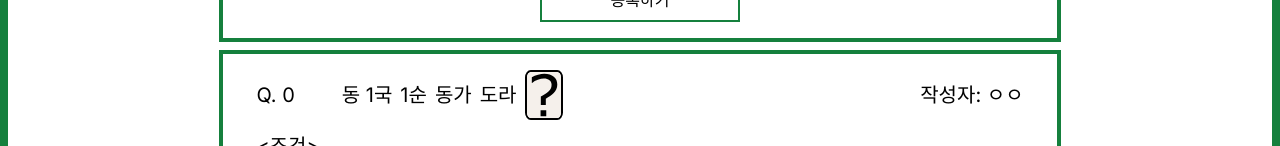
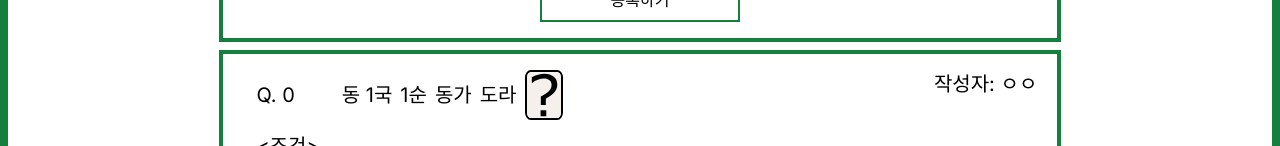
Before and after one commit to choyj2012/nnkr, a Next.js app: page /questions/add in a window 1280 px wide. Shown: the part 654-800 px from the top of the page. Built offline with nearby package versions, Linux system fonts and the light colour scheme; no server answers.

Commit message:
css 수정

```diff
--- a/components/Card/card.tsx
+++ b/components/Card/card.tsx
@@ -8,7 +8,7 @@ export default function Card({ q, selecthai, children }: { q: Question, selectha
       className="
         mx-auto my-2 px-[4%] py-4 flex flex-col
         border-4 border-green-700
-        *:text-base lg:*:text-xl"
+        *:text-base lg:*:text-xl relative"
     >
       <div className="flex flex-row gap-2 items-center mb-2 md:mb-3">
         <div className="min-w-[8%] mr-4">Q. {q.id}</div>
@@ -17,8 +17,8 @@ export default function Card({ q, selecthai, children }: { q: Question, selectha
         <div>{q.jikaze}가</div>
         <div>도라</div>
         <HaiComponent hai={q.dora} width="w-[5%]" height="h-auto" />
-        <div className="ml-auto">작성자: {q.name}</div>
       </div>
+      <div className="absolute right-5">작성자: {q.name}</div>
 
       <div>{"<조건>"}</div>
       <div className="*:text-base">
```
